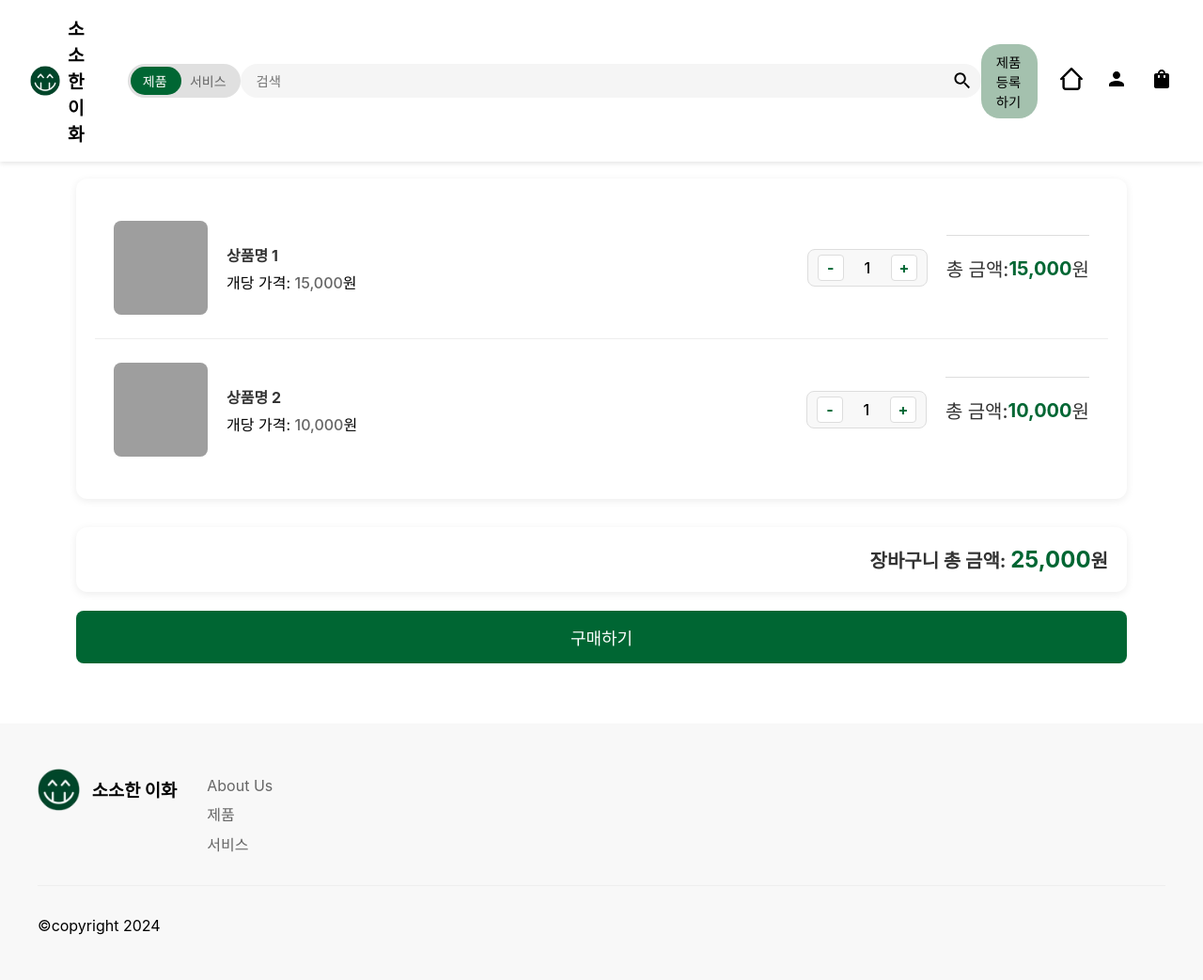
After one commit to brynhildr04/flask_BugBusters, a Flask app: page /cart_product.html in a window 1280 px wide. The commit adds this page. Shown: the whole page at 94% size. Run offline with Flask 3, Linux system fonts and the light colour scheme; grey boxes are pictures that could not be loaded.

Commit message:
찐최종(신우림)

```diff
--- a/app.py
+++ b/app.py
@@ -20,9 +20,9 @@ def view_service():
     return render_template("main_service.html")
 
 #장바구니
-@application.route("/cart.html")
+@application.route("/cart_product.html")
 def view_cart():
-    return render_template("cart.html")
+    return render_template("cart_product.html")
 
 #마이페이지
 @application.route("/profile.html")
--- a/static/main.js
+++ b/static/main.js
@@ -318,3 +318,142 @@ function initializeSlider(trackId, prevBtnId, nextBtnId) {
         nextBtn.style.opacity = currentPosition >= maxPosition ? '0.5' : '1';
     }
 }
+
+
+
+
+// 수량 증가 함수
+function increaseQuantity(button) {
+    const quantitySpan = button.previousElementSibling;
+    let quantity = parseInt(quantitySpan.textContent);
+    quantity++;
+    quantitySpan.textContent = quantity;
+    updateItemTotal(button.parentElement.parentElement);
+    updateGrandTotal();
+}
+
+// 수량 감소 함수
+function decreaseQuantity(button) {
+    const quantitySpan = button.nextElementSibling;
+    let quantity = parseInt(quantitySpan.textContent);
+    if (quantity > 1) {
+        quantity--;
+        quantitySpan.textContent = quantity;
+        updateItemTotal(button.parentElement.parentElement);
+        updateGrandTotal();
+    }
+}
+
+// 개별 상품 총액 업데이트
+function updateItemTotal(cartItem) {
+    const unitPrice = parseInt(cartItem.querySelector('.unit-price').textContent.replace(',', ''));
+    const quantity = parseInt(cartItem.querySelector('.quantity').textContent);
+    const itemTotalSpan = cartItem.querySelector('.item-total');
+    const total = unitPrice * quantity;
+    itemTotalSpan.textContent = total.toLocaleString();
+}
+
+// 장바구니 총액 업데이트
+function updateGrandTotal() {
+    const itemTotals = document.querySelectorAll('.item-total');
+    let grandTotal = 0;
+    itemTotals.forEach(item => {
+        grandTotal += parseInt(item.textContent.replace(',', ''));
+    });
+    document.getElementById('grandTotal').textContent = grandTotal.toLocaleString();
+}
+
+// 장바구니에서 상품 제거
+function removeItem(cartItem) {
+    cartItem.remove();
+    updateGrandTotal();
+
+    // 장바구니가 비었는지 확인
+    const cartContainer = document.getElementById('cartContainer');
+    if (cartContainer.children.length === 0) {
+        cartContainer.innerHTML = '<p class="empty-cart">장바구니가 비어있습니다.</p>';
+        document.getElementById('purchasebutton').style.backgroundColor = '#ccc';
+        document.getElementById('purchasebutton').style.cursor = 'not-allowed';
+    }
+}
+
+// 장바구니에 상품 추가
+function addToCart(productInfo) {
+    const cartContainer = document.getElementById('cartContainer');
+
+    // 비어있는 장바구니 메시지 제거
+    const emptyCart = cartContainer.querySelector('.empty-cart');
+    if (emptyCart) {
+        emptyCart.remove();
+    }
+
+    const cartItem = document.createElement('div');
+    cartItem.className = 'cart-item';
+    cartItem.innerHTML = `
+        <img src="${productInfo.image}" alt="${productInfo.name}">
+        <div class="cart-details">
+            <p><strong>${productInfo.name}</strong></p>
+            <p>개당 가격: <span class="unit-price">${productInfo.price.toLocaleString()}</span>원</p>
+        </div>
+        <div class="quantity-control">
+            <span class="quantity-btn" onclick="decreaseQuantity(this)">-</span>
+            <span class="quantity">1</span>
+            <span class="quantity-btn" onclick="increaseQuantity(this)">+</span>
+        </div>
+        <div class="total-price">
+            총 금액: <span class="item-total">${productInfo.price.toLocaleString()}</span>원
+        </div>
+        <button class="remove-item" onclick="removeItem(this.parentElement)">×</button>
+    `;
+
+    cartContainer.appendChild(cartItem);
+    updateGrandTotal();
+
+    // 구매하기 버튼 활성화
+    document.getElementById('purchasebutton').style.backgroundColor = '#006633';
+    document.getElementById('purchasebutton').style.cursor = 'pointer';
+}
+
+// 구매하기
+function checkout() {
+    const cartItems = document.querySelectorAll('.cart-item');
+    if (cartItems.length === 0) {
+        alert('장바구니가 비어있습니다.');
+        return;
+    }
+
+    // 장바구니 상품 정보 수집
+    const items = [];
+    cartItems.forEach(item => {
+        items.push({
+            name: item.querySelector('.cart-details strong').textContent,
+            quantity: parseInt(item.querySelector('.quantity').textContent),
+            price: parseInt(item.querySelector('.unit-price').textContent.replace(',', ''))
+        });
+    });
+
+    // 로컬 스토리지에 장바구니 정보 저장
+    localStorage.setItem('cartItems', JSON.stringify(items));
+
+    // 구매 페이지로 이동
+    window.location.href = 'purchase_product.html';
+}
+
+// 페이지 로드 시 실행
+document.addEventListener('DOMContentLoaded', function() {
+    // 저장된 장바구니 정보가 있다면 복원
+    const savedCart = localStorage.getItem('cartItems');
+    if (savedCart) {
+        const items = JSON.parse(savedCart);
+        items.forEach(item => {
+            addToCart({
+                name: item.name,
+                price: item.price,
+                image: 'default-product-image.png' // 기본 이미지 경로
+            });
+        });
+    }
+
+    // 초기 총액 계산
+    updateGrandTotal();
+});
--- a/static/minha_style.css
+++ b/static/minha_style.css
@@ -1,118 +1,198 @@
-.result {
-  font-size: 20px;
-  margin-top: 10px;
+/* 장바구니 페이지 전체 컨테이너 */
+#cartbody {
+  max-width: 1158px;
+  margin: 120px auto 40px;  /* 헤더 고려한 상단 여백 */
+  padding: 0 20px;
 }
 
-/* 슬라이드 컨테이너 스타일 */
-#slider {
-  position: absolute;
-  top: 400px;
-  left: 450px;
-  width: 600px;
-  height: 400px;
-  margin: 0 auto;
-  overflow: hidden;
-  z-index: 2;
+#cartbody h1 {
+  font-size: 28px;
+  font-weight: bold;
+  color: #333;
+  margin-bottom: 30px;
+  text-align: center;
 }
 
-/* 이미지 스타일 */
-#slider img {
-  width: 100%;
-  position: absolute;
-  transition: opacity 0.5s ease-in-out;
+/* 장바구니 항목 컨테이너 */
+#cartContainer {
+  background: white;
+  border-radius: 12px;
+  box-shadow: 0 2px 8px rgba(0, 0, 0, 0.08);
+  padding: 20px;
+  margin-bottom: 30px;
 }
 
-/* 이전 버튼 스타일 */
-#prev,
-#next {
-  position: absolute;
-  top: 50%;
-  transform: translateY(-50%);
-  background-color: transparent;
-  border: none;
-  cursor: pointer;
+/* 개별 장바구니 항목 */
+.cart-item {
+  display: flex;
+  align-items: center;
+  padding: 20px;
+  border-bottom: 1px solid #eee;
+  gap: 20px;
 }
 
-#prev {
-  left: 10px;
+.cart-item:last-child {
+  border-bottom: none;
 }
 
-#next {
-  right: 10px;
+/* 상품 이미지 */
+.cart-item img {
+  width: 100px;
+  height: 100px;
+  object-fit: cover;
+  border-radius: 8px;
+  background: #f5f5f5;
 }
 
-/* 버튼에 이미지 배경 설정 */
-#prev {
-  background-image: url('/static/images/prev.png');
-  background-size: contain;
-  background-repeat: no-repeat;
-  width: 50px;
-  height: 50px;
+/* 상품 상세 정보 */
+.cart-details {
+  flex: 1;
 }
 
-#next {
-  background-image: url('/static/images/next.png');
-  background-size: contain;
-  background-repeat: no-repeat;
-  width: 50px;
-  height: 50px;
+.cart-details p {
+  margin: 5px 0;
 }
 
-.button {
-  background-color: #D9D9D9;
-  color: black;
-  padding: 10px 20px;
-  border: none;
-  border-radius: 5px;
+.cart-details strong {
+  font-size: 16px;
+  color: #333;
+}
+
+.unit-price {
+  color: #666;
+  font-weight: 500;
+}
+
+/* 수량 조절 버튼 */
+.quantity-control {
+  display: flex;
+  align-items: center;
+  gap: 15px;
+  padding: 5px 10px;
+  border: 1px solid #ddd;
+  border-radius: 8px;
+  background: #f8f8f8;
+}
+
+.quantity-btn {
+  width: 28px;
+  height: 28px;
+  display: flex;
+  align-items: center;
+  justify-content: center;
+  background: white;
+  border-radius: 4px;
   cursor: pointer;
+  color: #006633;
+  font-weight: bold;
+  border: 1px solid #ddd;
+  user-select: none;
+  transition: all 0.3s ease;
+}
+
+.quantity-btn:hover {
+  background: #006633;
+  color: white;
+  border-color: #006633;
+}
+
+.quantity {
+  font-size: 16px;
+  font-weight: 500;
+  min-width: 20px;
+  text-align: center;
+}
+
+/* 개별 상품 총 가격 */
+.total-price {
+  min-width: 150px;
+  text-align: right;
+  font-weight: 500;
+  color: #333;
+}
+
+.item-total {
+  color: #006633;
+  font-weight: bold;
+}
+
+/* 장바구니 총 금액 */
+.grand-total {
+  text-align: right;
+  font-size: 20px;
+  font-weight: bold;
+  color: #333;
+  padding: 20px;
+  background: white;
+  border-radius: 12px;
+  box-shadow: 0 2px 8px rgba(0, 0, 0, 0.08);
+  margin-bottom: 20px;
+}
+
+#grandTotal {
+  color: #006633;
   font-size: 24px;
 }
 
-.button:hover {
-  background-color: #A4C1AE;
-  color: #FFFFFF;
+/* 구매하기 버튼 */
+#purchasebutton {
+  width: 100%;
+  padding: 15px 0;
+  background-color: #006633;
+  color: white;
+  text-align: center;
+  font-size: 18px;
+  font-weight: 500;
+  border-radius: 8px;
+  cursor: pointer;
+  transition: background-color 0.3s ease;
 }
 
-.tab {
-  display: inline-block;
-  padding: 10px;
-  cursor: pointer;
-  border-bottom: 2px solid transparent;
-  transition: color 0.3s;
+#purchasebutton:hover {
+  background-color: #004d26;
 }
 
-.active {
-  color: black;
-  border-bottom: 3px solid black;
+/* 반응형 디자인 */
+@media (max-width: 768px) {
+  .cart-item {
+      flex-direction: column;
+      align-items: stretch;
+      gap: 15px;
   }
 
-.content {
-  display: none;
-  margin-top: 10px;
+  .cart-details {
+      text-align: center;
   }
 
-.active-content {
-  display: block;
+  .quantity-control {
+      justify-content: center;
   }
 
-.review {
-  border: 1px solid #ccc;
-  margin: 10px;
-  padding: 10px;
-  border-radius: 5px;
+  .total-price {
+      text-align: center;
   }
 
-.rating {
-  color: gold;
+  .grand-total {
+      text-align: center;
+  }
 }
 
-.content {
-  display: none;
-  /* 초기에는 숨김 */
-  margin-top: 10px;
+@media (max-width: 480px) {
+  #cartbody {
+      margin-top: 100px;
+      padding: 0 15px;
   }
 
-.active-content {
-  display: block;
-  /* 활성화되면 보이도록 설정 */
+  #cartbody h1 {
+      font-size: 24px;
   }
+
+  .quantity-control {
+      padding: 3px 8px;
+  }
+
+  .quantity-btn {
+      width: 24px;
+      height: 24px;
+  }
+}
--- /dev/null
+++ b/templates/cart_product.html
@@ -0,0 +1,57 @@
+{% extends "header.html" %}
+{% block head %}
+<meta charset="UTF-8">
+<meta name="viewport" content="width=device-width, initial-scale=1.0">
+<title>Ewha Market Project</title>
+<link rel="stylesheet" href="{{ url_for('static', filename='style.css') }}">
+<link rel="stylesheet" href="{{ url_for('static', filename='minha_style.css') }}">
+<script src="{{ url_for('static', filename='main.js') }}" defer></script>
+{% endblock head %}
+
+
+{% block section %}
+<div id="cartbody">
+    <h1>장바구니</h1>
+    <div id="cartContainer">
+        <!-- 장바구니 항목 예시 -->
+        <div class="cart-item">
+            <img src="product1.png" alt="상품1">
+            <div class="cart-details">
+                <p><strong>상품명 1</strong></p>
+                <p>개당 가격: <span class="unit-price">15,000</span>원</p>
+            </div>
+            <div class="quantity-control">
+                <span class="quantity-btn" onclick="decreaseQuantity(this)">-</span>
+                <span class="quantity">1</span>
+                <span class="quantity-btn" onclick="increaseQuantity(this)">+</span>
+            </div>
+            <div class="total-price">
+                총 금액: <span class="item-total">15,000</span>원
+            </div>
+        </div>
+        <div class="cart-item">
+            <img src="product2.png" alt="상품2">
+            <div class="cart-details">
+                <p><strong>상품명 2</strong></p>
+                <p>개당 가격: <span class="unit-price">10,000</span>원</p>
+            </div>
+            <div class="quantity-control">
+                <span class="quantity-btn" onclick="decreaseQuantity(this)">-</span>
+                <span class="quantity">1</span>
+                <span class="quantity-btn" onclick="increaseQuantity(this)">+</span>
+            </div>
+            <div class="total-price">
+                총 금액: <span class="item-total">10,000</span>원
+            </div>
+        </div>
+        <!-- 다른 장바구니 항목 추가 가능 -->
+    </div>
+
+    <div class="grand-total">
+        장바구니 총 금액: <span id="grandTotal">25,000</span>원
+    </div>
+
+    <!-- div 요소로 구매하기 버튼 추가 -->
+    <div id="purchasebutton" onclick="checkout()">구매하기</div>
+</div>
+{% endblock section %}
--- a/templates/header.html
+++ b/templates/header.html
@@ -41,8 +41,8 @@
         <div class="header-icons">
             <a href="상품등록하기.html" class="register-btn">제품 등록하기</a>
             <a href="http://127.0.0.1:5000" class="icon-btn"><img src="/static/images/home.svg" alt="Home"></a>
-            <a href="login.html" class="icon-btn"><img src="/static/images/profile.svg" alt="Profile"></a>
-            <a href="cart.html" class="icon-btn"><img src="/static/images/cart.svg" alt="Cart"></a>
+            <a href="http://127.0.0.1:5000/login.html" class="icon-btn"><img src="/static/images/profile.svg" alt="Profile"></a>
+            <a href="http://127.0.0.1:5000/cart_product.html" class="icon-btn"><img src="/static/images/cart.svg" alt="Cart"></a>
         </div>
     </header>
     {% block section %}
@@ -55,10 +55,11 @@
             <div class="footer-name">
                 <h3>소소한 이화</h3>
             </div>
+            <!--http full name으로 추가하기 !!!!!!!-->
             <div class="footer-links">
-                <a href="#">About Us</a>
-                <a href="#">제품</a>
-                <a href="#">서비스</a>
+                <a href="aboutus.html">About Us</a>
+                <a href="http://127.0.0.1:5000">제품</a>
+                <a href="main_service.html">서비스</a>
 
             </div>
         </div>
```
Lines whose indentation alone changed are shown as unchanged.
